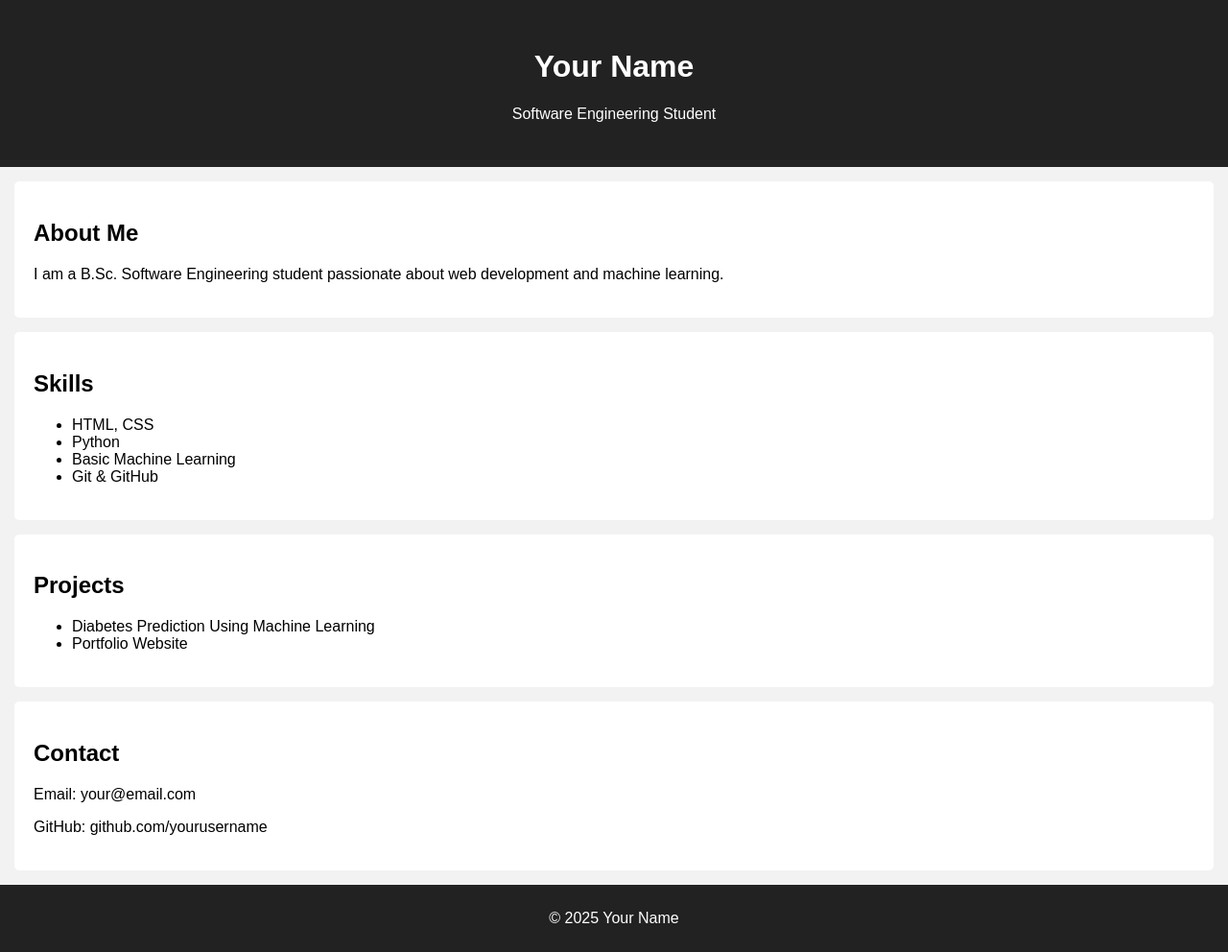
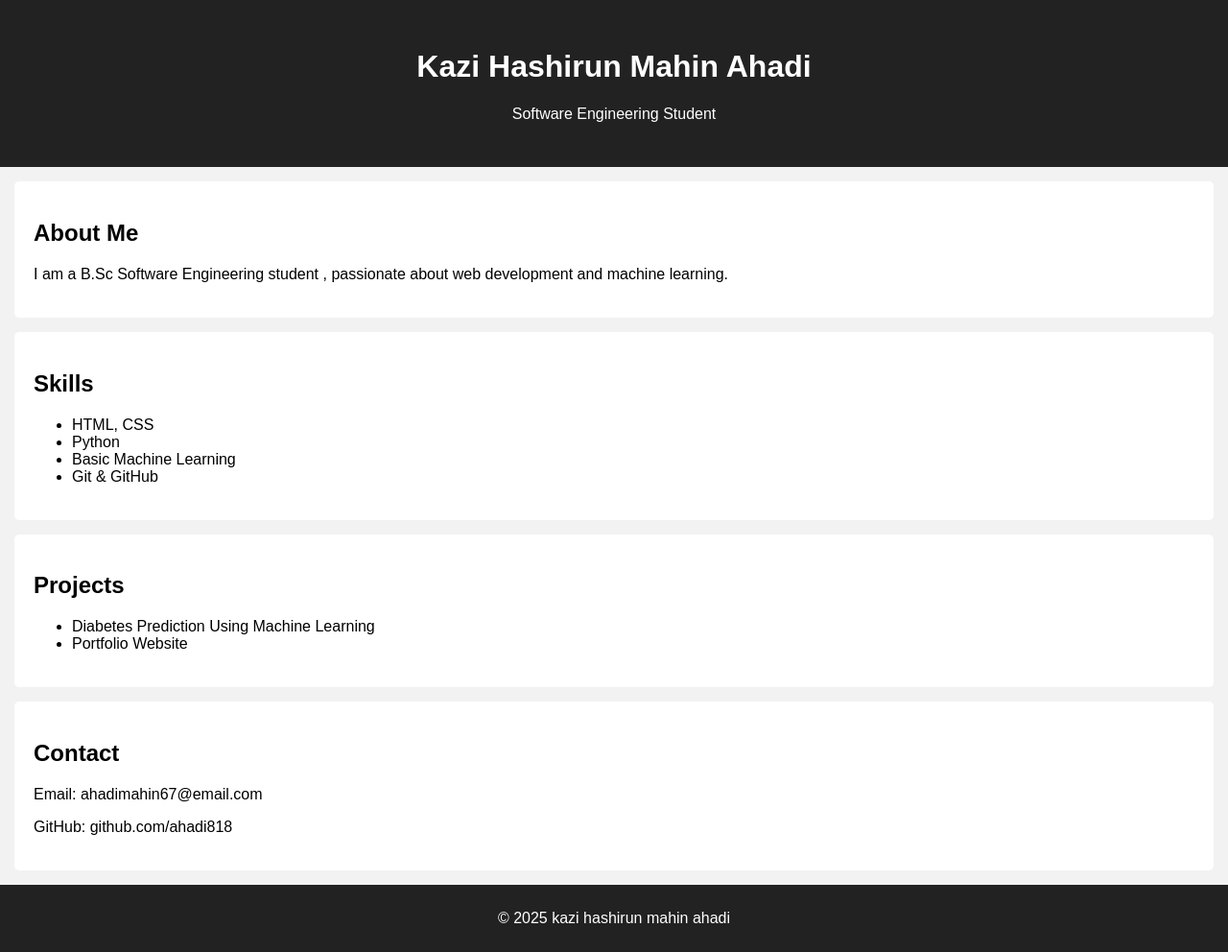
Before and after one commit to ahadi818/ahadi818.github.io, a plain HTML site: page index.html in a window 1280 px wide. Shown: the whole page at 96% size. Drawn offline with Linux system fonts and the light colour scheme.

Commit message:
Update index.html

```diff
--- a/index.html
+++ b/index.html
@@ -8,14 +8,14 @@
 <body>
 
 <header>
-    <h1>Your Name</h1>
+    <h1>Kazi Hashirun Mahin Ahadi</h1>
     <p>Software Engineering Student</p>
 </header>
 
 <section>
     <h2>About Me</h2>
     <p>
-        I am a B.Sc. Software Engineering student passionate about
+        I am a B.Sc Software Engineering student , passionate about
         web development and machine learning.
     </p>
 </section>
@@ -40,12 +40,12 @@
 
 <section>
     <h2>Contact</h2>
-    <p>Email: your@email.com</p>
-    <p>GitHub: github.com/yourusername</p>
+    <p>Email: ahadimahin67@email.com</p>
+    <p>GitHub: github.com/ahadi818</p>
 </section>
 
 <footer>
-    <p>© 2025 Your Name</p>
+    <p>© 2025 kazi hashirun mahin ahadi</p>
 </footer>
 
 </body>
```
